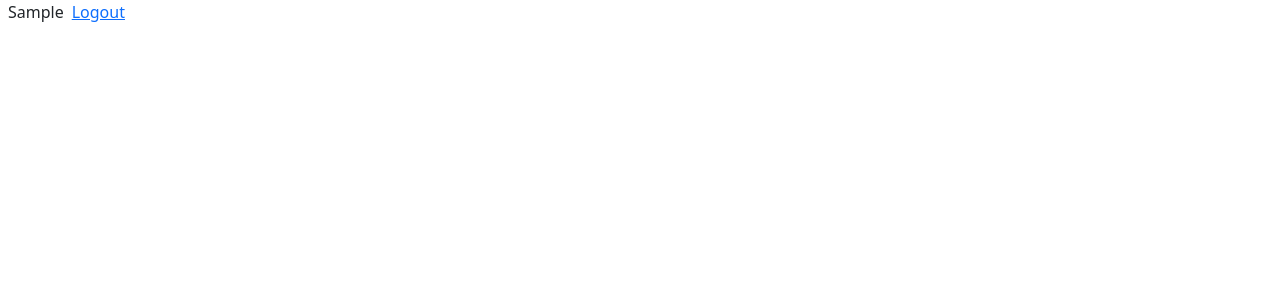
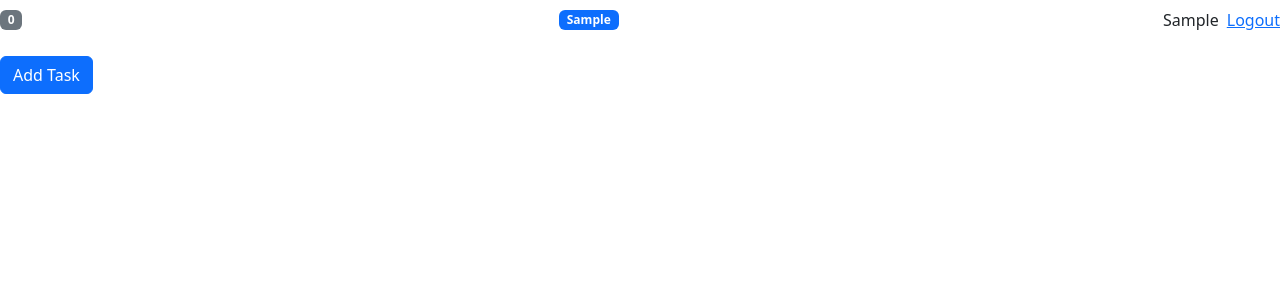
Before and after one commit to SantiagoG117/React-101, a React (Vite) app: page / in a window 1280 px wide. Both pictures are taken after typing "Sample" into the empty fields and a click on the button "Submit". Shown: the top 300 px of the page. Built offline with nearby package versions, Linux system fonts and the light colour scheme.

Commit message:
Sharing state using React Context

```diff
--- a/src/App.tsx
+++ b/src/App.tsx
@@ -1,24 +1,39 @@
-import { useEffect, useRef, useState } from "react";
-import AppFetch from "./AppFetch";
-import PostListByUser from "./react-query/PostListByUser";
-import PostListInfinite from "./react-query/PostListInfinite";
-import PostListPagination from "./react-query/PostListPagination";
-import TodoForm from "./react-query/TodoForm";
-import TodoListReactQuery from "./react-query/TodoListReactQuery";
-import TodoList from "./react-query/TodoListWithErrors";
-import AppCart from "./shareStateAndBehavior/ShoppingCartList";
-import AppNavBar from "./shareStateAndBehavior/ShoppingCartNavBar";
-import ShoppingCart from "./shareStateAndBehavior/ShoppingCart";
-import axios, { AxiosError } from "axios";
-import PostList from "./react-query/PostList";
-import Counter from "./state-management/Counter";
-import TaskList from "./state-management/TaskList";
+import { useReducer } from "react";
 import LoginStatus from "./state-management/LoginStatus";
+import taskReducer from "./state-management/reducers/taskReducer";
+import NavBar from "./state-management/NavBar";
+import HomePage from "./state-management/HomePage";
+import TaskContext from "./state-management/contexts/tasksContext";
+import authReducer from "./state-management/reducers/authReducer";
+import AuthContext from "./state-management/contexts/authContext";
 
+/*
+  To share the state with React context there are three things we need to do:
+    1. Lift the local state (Reducer) up to the closest parent
+    2. Create a context:
+      a. Specify the type of data we want to transport (shape of the box)
+      b. Specify the Context (the truck transporting the box of data)
+    3. Access the shared state using the context hook in our component tree
+
+*/
 function App() {
+  // Maintains local state in a component
+  const [tasks, tasksDispatch] = useReducer(taskReducer, []);
+  const [user, authDispatch] = useReducer(authReducer, "");
+
   return (
     <>
-      <LoginStatus></LoginStatus>
+      {/*
+        We use context to dispatch state across the component tree. It works like a truck transporting a states
+        so we can access it anywhare in our component tree
+        Now we can access this box anywhere in our component tree
+      */}
+      <AuthContext.Provider value={{ user, dispatch: authDispatch }}>
+        <TaskContext.Provider value={{ tasks, dispatch: tasksDispatch }}>
+          <NavBar />
+          <HomePage />
+        </TaskContext.Provider>
+      </AuthContext.Provider>
     </>
   );
 }
--- a/src/state-management/LoginStatus.tsx
+++ b/src/state-management/LoginStatus.tsx
@@ -1,9 +1,10 @@
-import { useReducer, useState } from "react";
+import { useContext, useReducer, useState } from "react";
 import authReducer from "./reducers/authReducer";
+import AuthContext from "./contexts/authContext";
 
 const LoginStatus = () => {
   // const [user, setUser] = useState("");
-  const [user, dispatch] = useReducer(authReducer, "");
+  const { user, dispatch } = useContext(AuthContext);
   const [username, setUserName] = useState("");
 
   if (user)
@@ -22,7 +23,7 @@ const LoginStatus = () => {
       <form
         onSubmit={(e) => {
           e.preventDefault();
-          dispatch({ type: "LOGIN", username: username });
+          dispatch({ type: "LOGIN", username });
         }}
       >
         <input
--- a/src/state-management/NavBar.tsx
+++ b/src/state-management/NavBar.tsx
@@ -1,9 +1,15 @@
-import LoginStatus from './LoginStatus';
+import { useContext } from "react";
+import LoginStatus from "./LoginStatus";
+import TaskContext from "./contexts/tasksContext";
+import AuthContext from "./contexts/authContext";
 
 const NavBar = () => {
+  const { tasks } = useContext(TaskContext);
+  const { user } = useContext(AuthContext);
   return (
     <nav className="navbar d-flex justify-content-between">
-      <span className="badge text-bg-secondary">4</span>
+      <span className="badge text-bg-secondary">{tasks.length}</span>
+      <span className="badge text-bg-primary">{user}</span>
       <LoginStatus />
     </nav>
   );
--- a/src/state-management/TaskList.tsx
+++ b/src/state-management/TaskList.tsx
@@ -1,9 +1,10 @@
-import { useReducer } from "react";
+import { useContext, useReducer } from "react";
 import taskReducer from "./reducers/taskReducer";
+import TaskContext from "./contexts/tasksContext";
 
 const TaskList = () => {
-  // const [tasks, setTasks] = useState<Task[]>([]);
-  const [tasks, dispatch] = useReducer(taskReducer, []);
+  // Access the context payload
+  const { tasks, dispatch } = useContext(TaskContext);
 
   return (
     <>
--- /dev/null
+++ b/src/state-management/contexts/authContext.ts
@@ -0,0 +1,17 @@
+//? React Context work like a truck transporting a box, in which we can save some state
+
+import { Dispatch } from "react";
+import { AuthAction } from "../reducers/authReducer";
+import React from "react";
+
+//? Define the shape of the state we wish the transport (Shape of the box)
+interface AuthContextType {
+  user: string;
+  //Dispatch is a type that represents a function taking an atgument and returning void.
+  dispatch: Dispatch<AuthAction>;
+}
+
+//? Define the Context (the Truck) we wish to share in our component tree
+const AuthContext = React.createContext<AuthContextType>({} as AuthContextType);
+
+export default AuthContext;
--- /dev/null
+++ b/src/state-management/contexts/tasksContext.ts
@@ -0,0 +1,17 @@
+import { Dispatch } from "react";
+import { Task, TaskAction } from "../reducers/taskReducer";
+import React from "react";
+
+//? React context works like a truck transporting a box. Inside that box we can have some state.
+
+//? Define the shape of the state we wish to transport shape of the box):
+interface TaskContextType {
+  tasks: Task[];
+  //Dispatch is a type that represents a function that takes an argument and returns void. In this case it is a function that takes a TaskAction argument and returns void
+  dispatch: Dispatch<TaskAction>;
+}
+
+//? Define the Context (the Truck) we wish to share in our component tree
+const TaskContext = React.createContext<TaskContextType>({} as TaskContextType); //We must provide an object of type TaskContextType as default value
+
+export default TaskContext;
--- a/src/state-management/reducers/taskReducer.ts
+++ b/src/state-management/reducers/taskReducer.ts
@@ -1,4 +1,4 @@
-interface Task {
+export interface Task {
   id: number;
   title: string;
 }
@@ -19,10 +19,10 @@ interface DeleteTask {
 - Allows the reducer to handle the required extra data for adding or deleting tasks
 - Helps TypeScript to ensure that only valid actions with the correct structure are used when updating the state
 */
-type TaskAction = AddTask | DeleteTask;
+export type TaskAction = AddTask | DeleteTask;
 
 /*
-    ? A Reducer extracts the state management complexity away from a component and encapsulates inside a reusable function
+    ? A Reducer extracts the state management complexity away from a component and encapsulates it inside a reusable function
 
     params:
         - tasks: current state
```
Also changed, not shown: src/state-management/reducers/authReducer.ts (+6 -1 lines).
